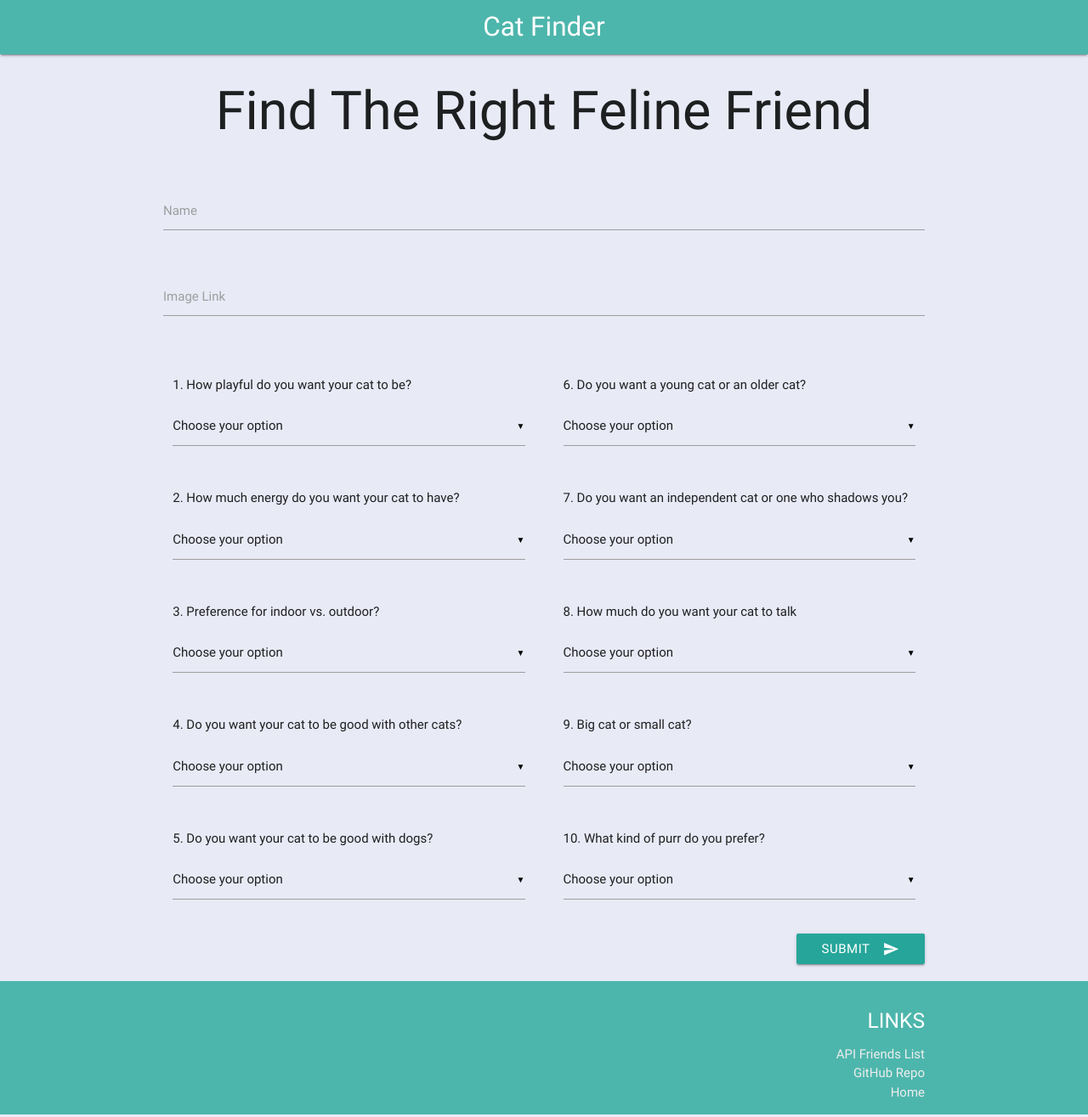
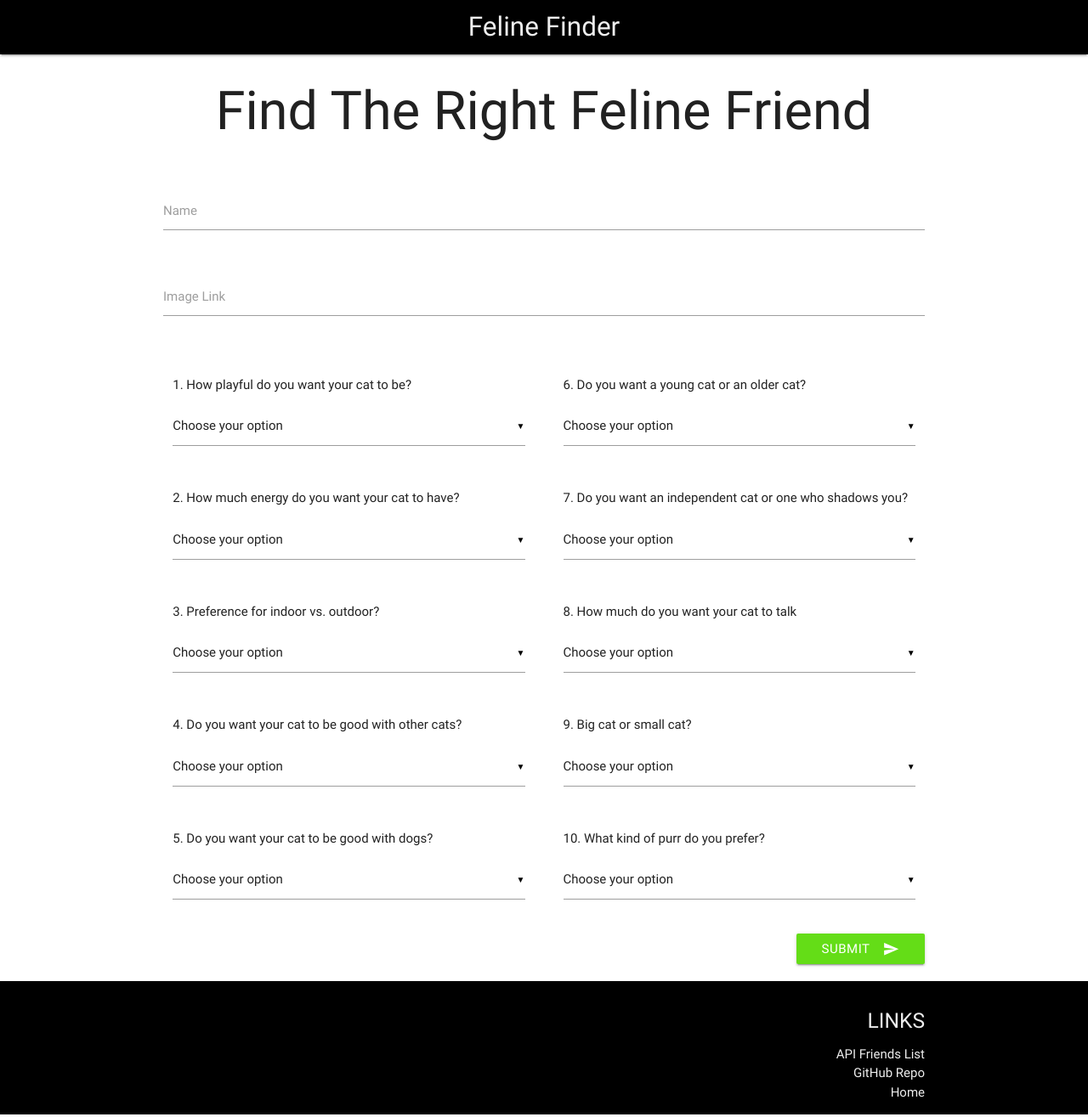
Before and after one commit to scottpetersonva/feline-finder-3000, a website: page public/survey.html in a window 1280 px wide. Shown: the whole page at 85% size. Drawn offline with nearby package versions, Linux system fonts and the light colour scheme.

Commit message:
changed colors

```diff
--- a/public/survey.html
+++ b/public/survey.html
@@ -16,12 +16,12 @@
 
 </head>
 
-<body class="indigo lighten-5">
+<body>
   <div class="navbar-fixed">
 
     <nav>
-        <div class="nav-wrapper teal lighten-2">
-          <a href="#" class="brand-logo center">Cat Finder</a>
+        <div class="nav-wrapper black">
+          <a href="index.html" class="brand-logo center grey-text text-lighten-3">Feline Finder</a>
           <ul id="nav-mobile" class="left hide-on-med-and-down">
           </ul>
         </div>
@@ -199,7 +199,7 @@
 
     <div class="row">
       <div class="col s12 right-align">
-        <button id="submit-survey" data-target="modal1" class="btn waves-effect waves-light modal-trigger" type="submit" name="action">Submit
+        <button id="submit-survey" data-target="modal1" class="btn waves-effect waves-light modal-trigger light-green accent-4" type="submit" name="action">Submit
           <i class="material-icons right">send</i>
         </button>
       </div>
@@ -220,12 +220,12 @@
   </div>
 
 
-    <footer class="page-footer teal lighten-2 hoverable">
+    <footer class="page-footer black hoverable">
         <div class="container">
             <div class="row">
 
               <div class="col s12 right-align">
-                <h5 class="white-text bottom-links-header">LINKS</h5>
+                <h5 class="grey-text text-lighten-3 bottom-links-header">LINKS</h5>
                 <ul>
                   <li><a class="grey-text text-lighten-3 bottom-links" href="/api/friends">API Friends List</a></li>
                   <li><a class="grey-text text-lighten-3 bottom-links" href="https://github.com/scottpetersonva/cat-finder">GitHub Repo</a></li>
```
Also changed, not shown: public/index.html (+5 -18 lines).
